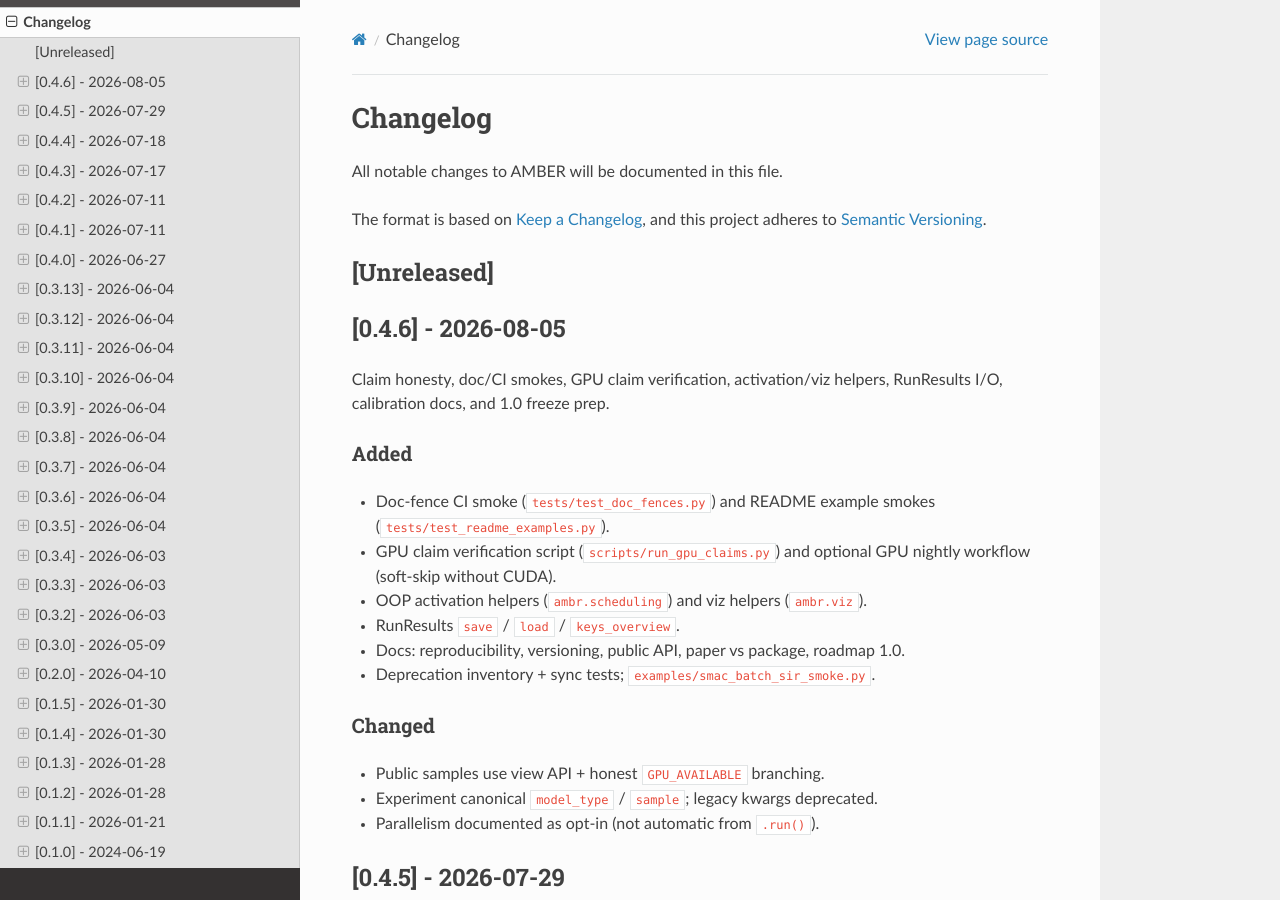
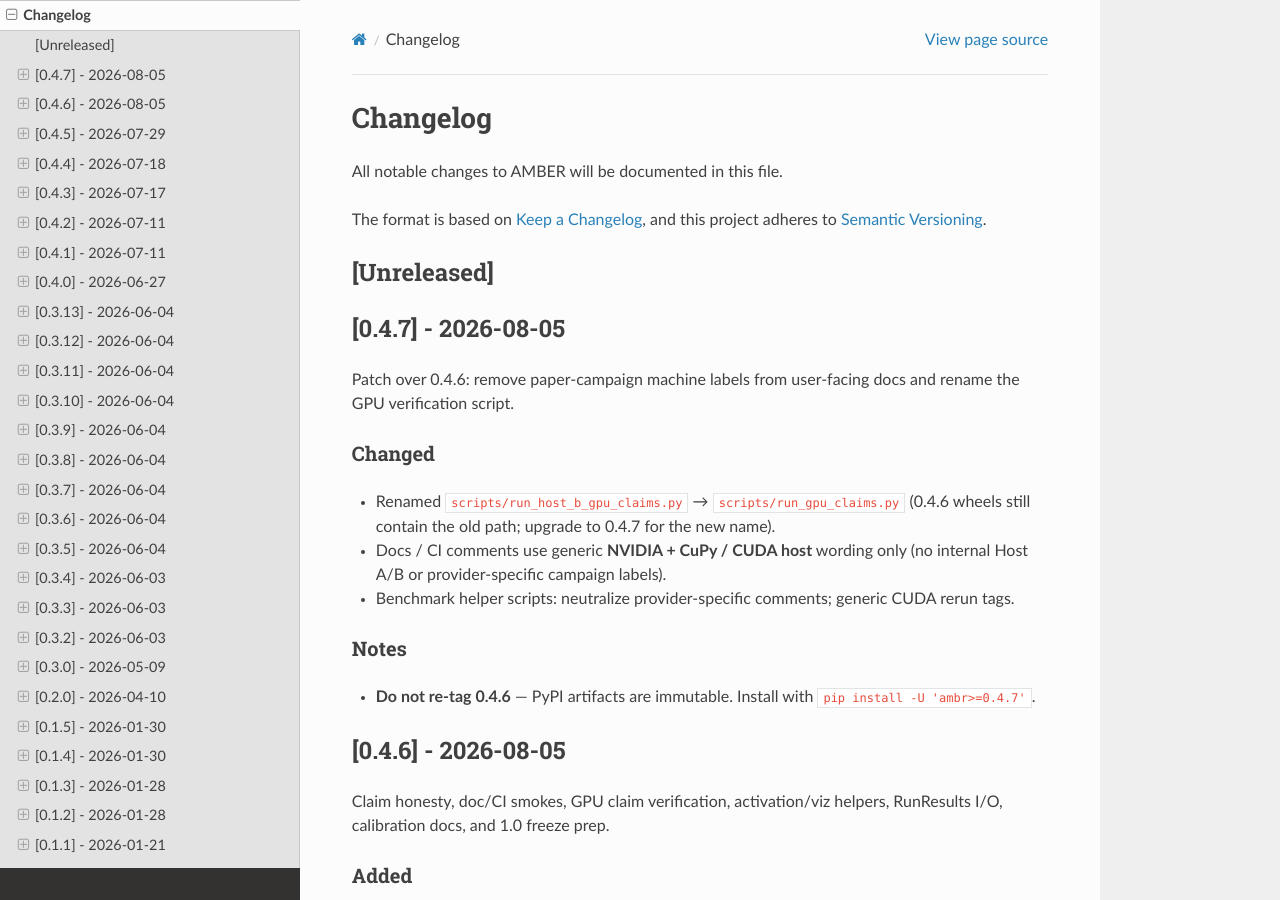
Before and after one commit to a11to1n3/AMBER, a Sphinx documentation site: the page built from docs/changelog.rst, in a window 1280 px wide and 900 px high. Built offline with Sphinx 7.4.7 and the Read the Docs theme 3.1.0, drawn with Linux system fonts in a browser that asks for light colours.

Commit message:
release: cut 0.4.7 (script rename + Host label scrub)
Patch over 0.4.6 for PyPI immutability: version bump, changelog, and
user-facing docs for the post-tag Host A/B scrub and run_gpu_claims rename.
Do not re-tag 0.4.6.

```diff
--- a/docs/changelog.rst
+++ b/docs/changelog.rst
@@ -8,6 +8,26 @@ and this project adheres to `Semantic Versioning <https://semver.org/spec/v2.0.0
 
 [Unreleased]
 ------------
+
+[0.4.7] - 2026-08-05
+--------------------
+
+Patch over 0.4.6: remove paper-campaign machine labels from user-facing docs
+and rename the GPU verification script.
+
+Changed
+~~~~~~~
+- Renamed ``scripts/run_host_b_gpu_claims.py`` → ``scripts/run_gpu_claims.py``
+  (0.4.6 wheels still contain the old path; upgrade to 0.4.7 for the new name).
+- Docs / CI comments use generic **NVIDIA + CuPy / CUDA host** wording only
+  (no internal Host A/B or provider-specific campaign labels).
+- Benchmark helper scripts: neutralize provider-specific comments; generic
+  CUDA rerun tags.
+
+Notes
+~~~~~
+- **Do not re-tag 0.4.6** — PyPI artifacts are immutable. Install with
+  ``pip install -U 'ambr>=0.4.7'``.
 
 [0.4.6] - 2026-08-05
 --------------------
--- a/docs/conf.py
+++ b/docs/conf.py
@@ -26,7 +26,7 @@ author = 'a11to1n3'
 try:
     release = metadata_version('ambr')
 except PackageNotFoundError:
-    release = '0.4.6'
+    release = '0.4.7'
 version = release
 
 # -- General configuration ---------------------------------------------------
--- a/pyproject.toml
+++ b/pyproject.toml
@@ -4,7 +4,7 @@ build-backend = "setuptools.build_meta"
 
 [project]
 name = "ambr"
-version = "0.4.6"
+version = "0.4.7"
 description = "Agent-based Modeling with Blazingly Efficient Records"
 readme = { file = "README.md", content-type = "text/markdown" }
 requires-python = ">=3.9"
--- a/src/ambr/__init__.py
+++ b/src/ambr/__init__.py
@@ -91,7 +91,7 @@ from .viz import HAS_MATPLOTLIB, plot_grid, plot_timeseries
 try:
     __version__ = _metadata_version('ambr')
 except _PackageNotFoundError:
-    __version__ = '0.4.6'
+    __version__ = '0.4.7'
 
 __author__ = 'a11to1n3'
 __email__ = 'citation.needed@example.com'
```
Also changed, not shown: CHANGELOG.md (+16 -2 lines), README.md (+9 -5 lines), docs/index.rst (+5 -4 lines), 1 other file.
